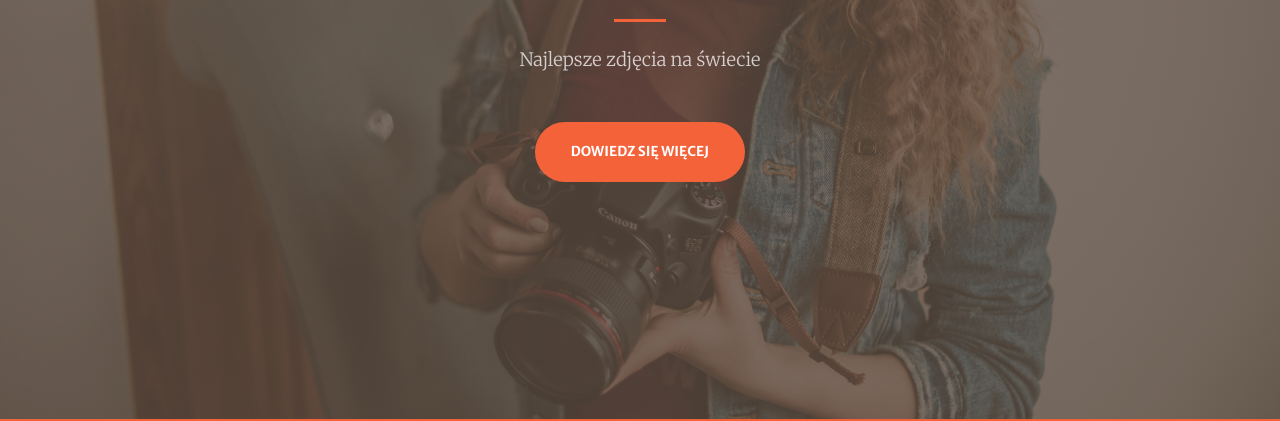
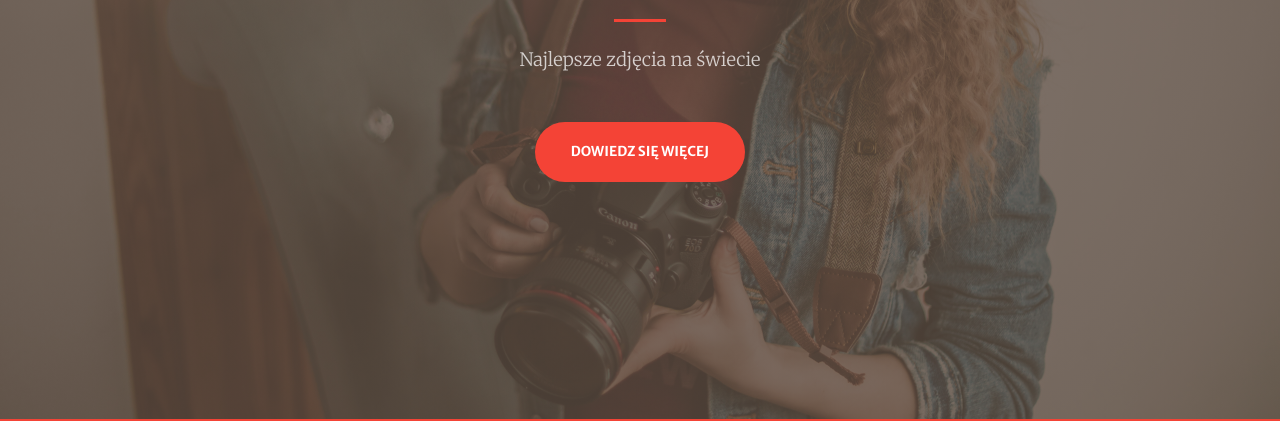
Before and after one commit to dawidzieba92/aneta-bochnak-foto, a Gatsby site: page / in a window 1280 px wide. Shown: the part 381-802 px from the top of the page. Built offline with nearby package versions, Linux system fonts and the light colour scheme; Gatsby itself is replaced by a stand-in of ours.

Commit message:
Changed primary color to red

```diff
--- a/src/sass/_variables.scss
+++ b/src/sass/_variables.scss
@@ -5,9 +5,10 @@
 // Set a custom color
 $orange: #f4623a !default;
 $brown: #5c4d42 !default;
+$red: #f44336 !default;
 
 // Set primary color to orange
-$primary: $orange !default;
+$primary: $red !default;
 
 // Font overrides
 $font-family-sans-serif: "Merriweather Sans", -apple-system, BlinkMacSystemFont, "Segoe UI", Roboto, "Helvetica Neue", Arial, "Noto Sans", sans-serif, "Apple Color Emoji", "Segoe UI Emoji", "Segoe UI Symbol", 'Noto Color Emoji' !default;
```
